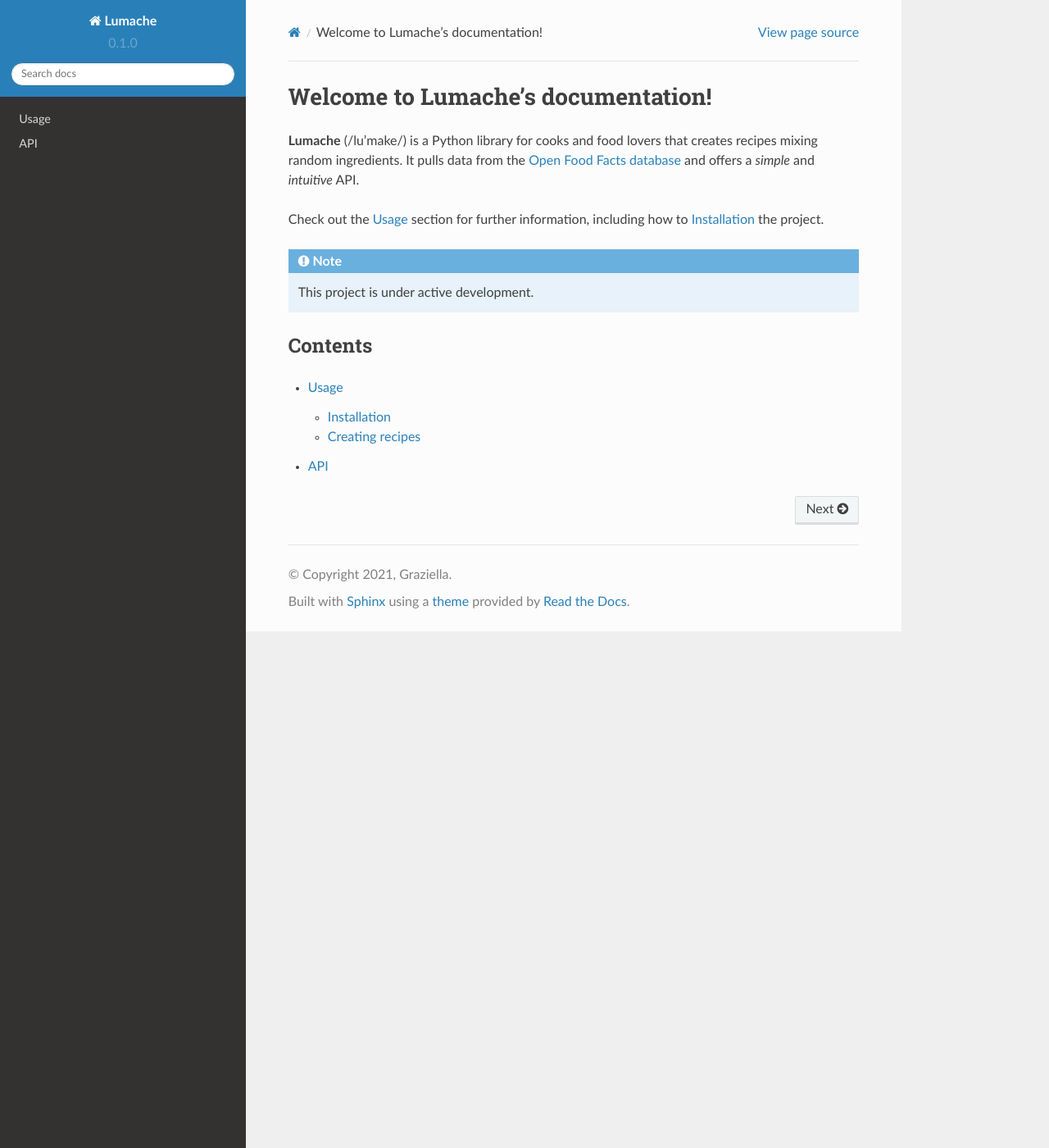
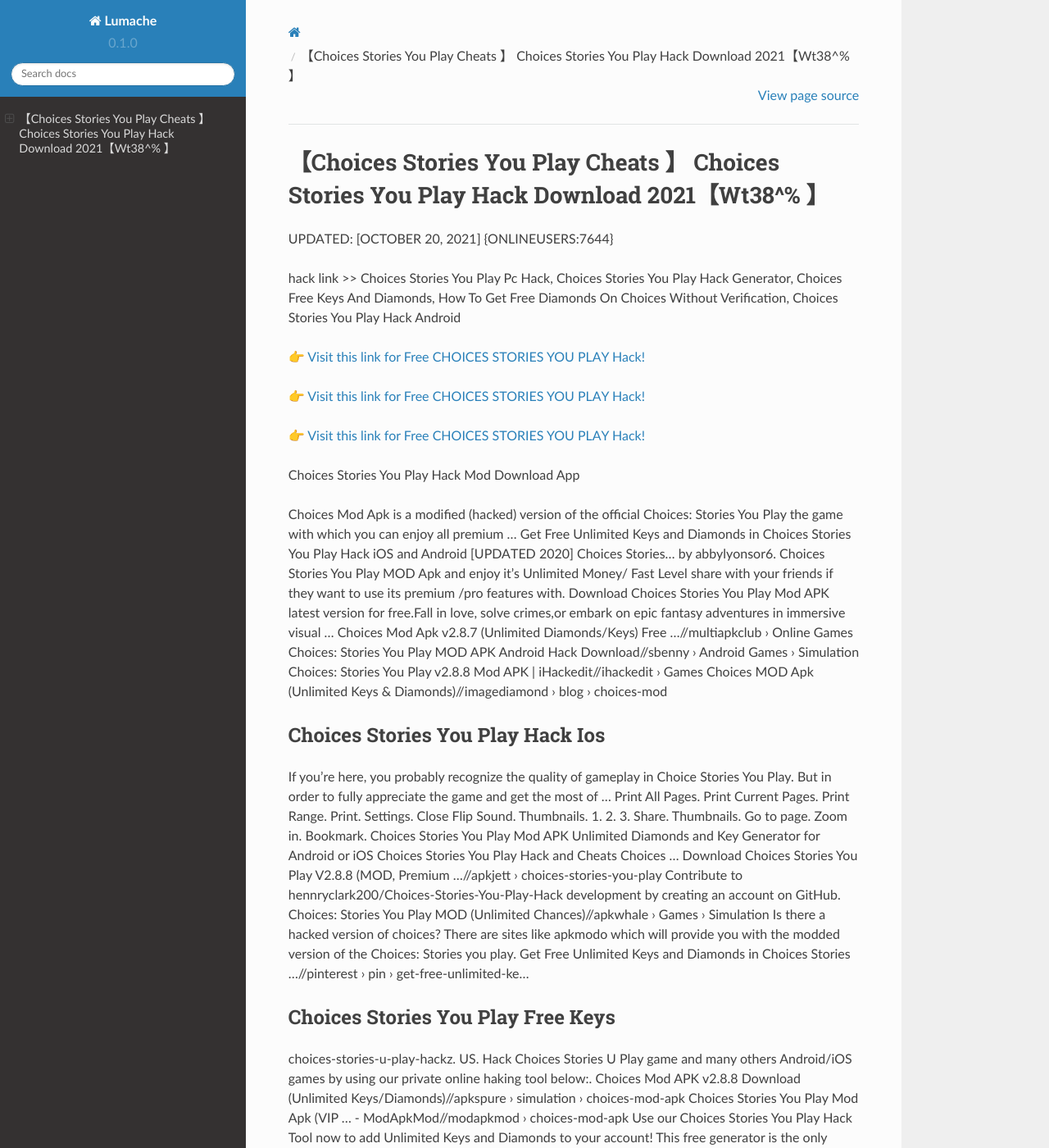
Before and after one commit to Patsyuye/ChoicesStoriesYouPlay22, a Sphinx documentation site: the page built from docs/source/index.rst, in a window 1280 px wide and 1400 px high. Shown: the whole window at 82% size. Built offline with Sphinx 7.4.7 and the Read the Docs theme 2.0.0, drawn with Linux system fonts in a browser that asks for light colours; some of the changed text lies outside the part shown.

Commit message:
Update index.rst

```diff
--- a/docs/source/index.rst
+++ b/docs/source/index.rst
@@ -1,22 +1,62 @@
-Welcome to Lumache's documentation!
-===================================
+【Choices Stories You Play Cheats 】 Choices Stories You Play Hack Download 2021【Wt38^% 】
+==============================================================================
+UPDATED: [OCTOBER 20, 2021] {ONLINEUSERS:7644}
 
-**Lumache** (/lu'make/) is a Python library for cooks and food lovers
-that creates recipes mixing random ingredients.
-It pulls data from the `Open Food Facts database <https://world.openfoodfacts.org/>`_
-and offers a *simple* and *intuitive* API.
+hack link >> Choices Stories You Play Pc Hack, Choices Stories You Play Hack Generator, Choices Free Keys And Diamonds, How To Get Free Diamonds On Choices Without Verification, Choices Stories You Play Hack Android
 
-Check out the :doc:`usage` section for further information, including
-how to :ref:`installation` the project.
+`👉 Visit this link for Free CHOICES STORIES YOU PLAY Hack! <https://redirekt.in/h0nqm>`_
 
-.. note::
+`👉 Visit this link for Free CHOICES STORIES YOU PLAY Hack! <https://redirekt.in/h0nqm>`_
 
-   This project is under active development.
+`👉 Visit this link for Free CHOICES STORIES YOU PLAY Hack! <https://redirekt.in/h0nqm>`_
 
-Contents
---------
+Choices Stories You Play Hack Mod Download App
 
-.. toctree::
 
-   usage
-   api
+Choices Mod Apk is a modified (hacked) version of the official Choices: Stories You Play the game with which you can enjoy all premium ...
+Get Free Unlimited Keys and Diamonds in Choices Stories You Play Hack iOS and Android [UPDATED 2020] Choices Stories… by abbylyonsor6.
+Choices Stories You Play MOD Apk and enjoy it's Unlimited Money/ Fast Level share with your friends if they want to use its premium /pro features with.
+Download Choices Stories You Play Mod APK latest version for free.Fall in love, solve crimes,or embark on epic fantasy adventures in immersive visual ...
+Choices Mod Apk v2.8.7 (Unlimited Diamonds/Keys) Free ...//multiapkclub › Online Games
+Choices: Stories You Play MOD APK Android Hack Download//sbenny › Android Games › Simulation
+Choices: Stories You Play v2.8.8 Mod APK | iHackedit//ihackedit › Games
+Choices MOD Apk (Unlimited Keys & Diamonds)//imagediamond › blog › choices-mod
+
+********************************
+Choices Stories You Play Hack Ios
+********************************
+
+If you're here, you probably recognize the quality of gameplay in Choice Stories You Play. But in order to fully appreciate the game and get the most of ...
+Print All Pages. Print Current Pages. Print Range. Print. Settings. Close Flip Sound. Thumbnails. 1. 2. 3. Share. Thumbnails. Go to page. Zoom in. Bookmark.
+Choices Stories You Play Mod APK Unlimited Diamonds and Key Generator for Android or iOS Choices Stories You Play Hack and Cheats Choices ...
+Download Choices Stories You Play V2.8.8 (MOD, Premium ...//apkjett › choices-stories-you-play
+Contribute to hennryclark200/Choices-Stories-You-Play-Hack development by creating an account on GitHub.
+Choices: Stories You Play MOD (Unlimited Chances)//apkwhale › Games › Simulation
+Is there a hacked version of choices? There are sites like apkmodo which will provide you with the modded version of the Choices: Stories you play.
+Get Free Unlimited Keys and Diamonds in Choices Stories ...//pinterest › pin › get-free-unlimited-ke...
+
+***********************************
+Choices Stories You Play Free Keys
+***********************************
+
+choices-stories-u-play-hackz. US. Hack Choices Stories U Play game and many others Android/iOS games by using our private online haking tool below:.
+Choices Mod APK v2.8.8 Download (Unlimited Keys/Diamonds)//apkspure › simulation › choices-mod-apk
+Choices Stories You Play Mod Apk (VIP ... - ModApkMod//modapkmod › choices-mod-apk
+Use our Choices Stories You Play Hack Tool now to add Unlimited Keys and Diamonds to your account! This free generator is the only reliable option and not ...
+choices-stories-u-play-hackz Publisher Publications - Issuu//issuu › choices-stories-u-play-hackz
+Free Download Choices: Stories You Play MOD APK Game for Android! Download for Free APK, DATA and MOD Full Android Games and Apps at ...
+Choices Mod Apk v2.8.1 Unlimited Keys and Diamonds 2021//apkreal.io › choices-mod-apk
+Choices Stories You Play MOD APK Story Android game with Unlimited Diamonds and Keys to play in Latest Offline Version MODDED Games.
+
+
+Tak1z:
+Root Choices Stories You Play Hack
+Choices Hack No Human Verification
+Choices Unlimited Keys And Diamonds
+Choices Stories You Play Hack Download
+Choices Cheats Without Verification
+How To Get Free Keys And Diamonds In Choices
+Hack Choices Stories You Play
+Choices Stories You Play Hack No Human Verification
+Choices Stories You Play Hack No Verification
+Free Keys On Choices
```
